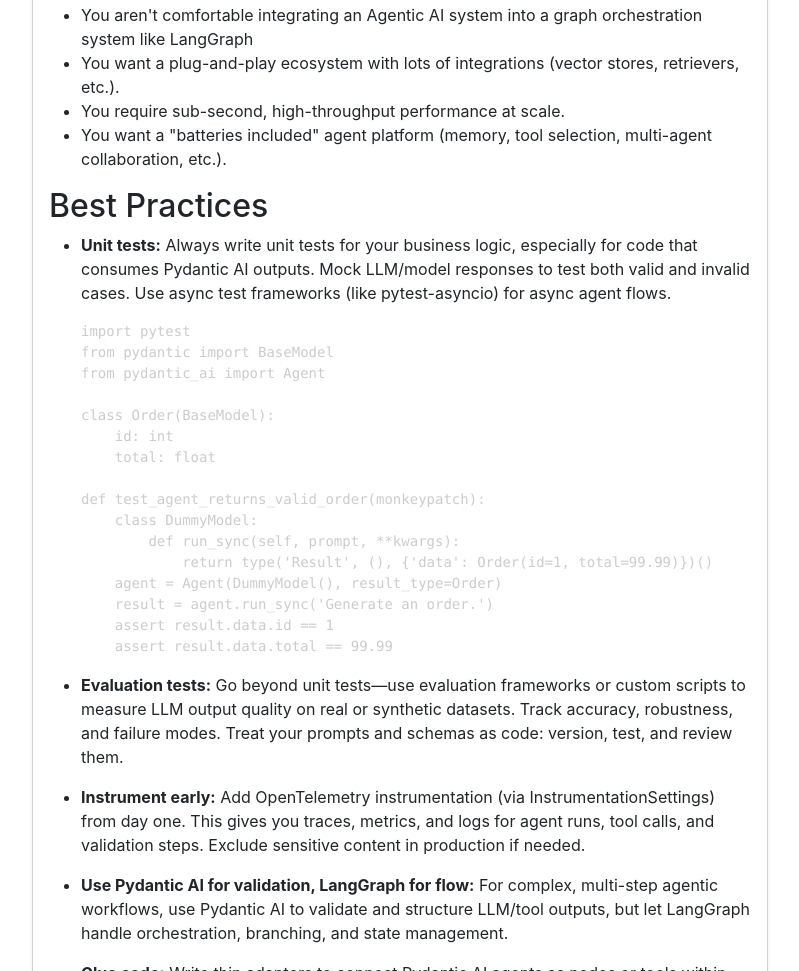
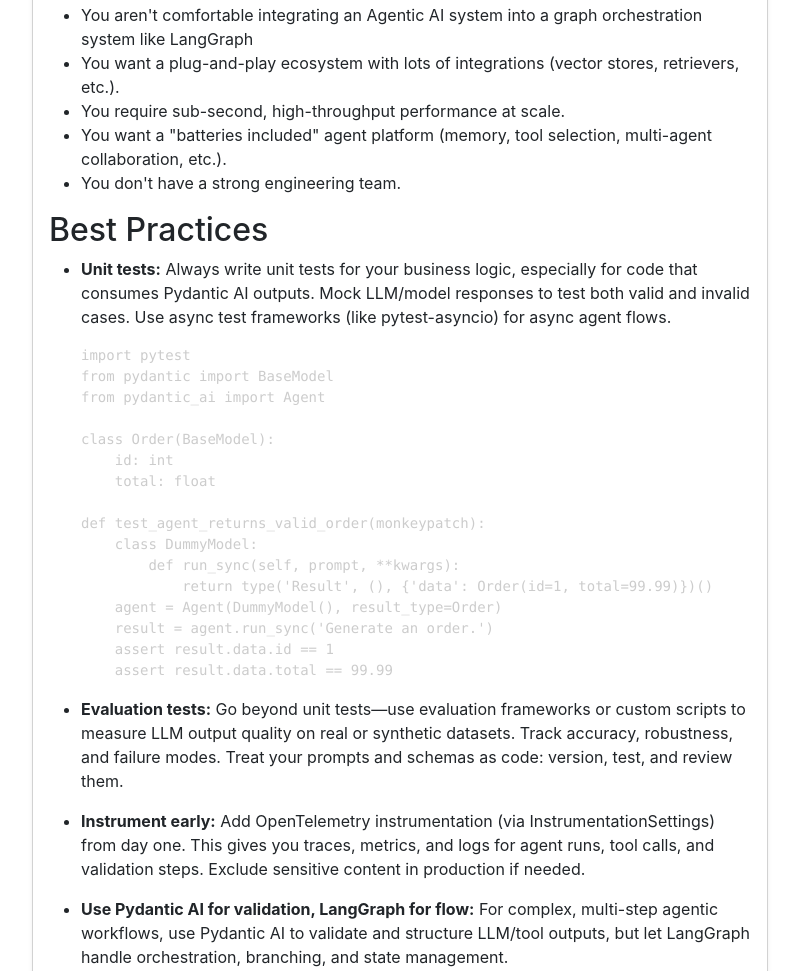
Before and after one commit to conorhodder/conorhodder.github.io, an Eleventy site: page src/posts/reviews/pydanticai.md in a window 1280 px wide. Shown: the part 1143-2114 px from the top of the page, without its empty margins (240-1039 px from the left). Built offline with nearby package versions, Linux system fonts and the light colour scheme; Eleventy itself is replaced by a stand-in of ours; code samples lack their colours; files that its build step writes are made by us from their sources.

Commit message:
update when not to use it

```diff
--- a/src/posts/reviews/pydanticai.md
+++ b/src/posts/reviews/pydanticai.md
@@ -30,6 +30,7 @@
 - You want a plug-and-play ecosystem with lots of integrations (vector stores, retrievers, etc.).
 - You require sub-second, high-throughput performance at scale.
 - You want a "batteries included" agent platform (memory, tool selection, multi-agent collaboration, etc.).
+- You don't have a strong engineering team.
 
 ## Best Practices
 
```
